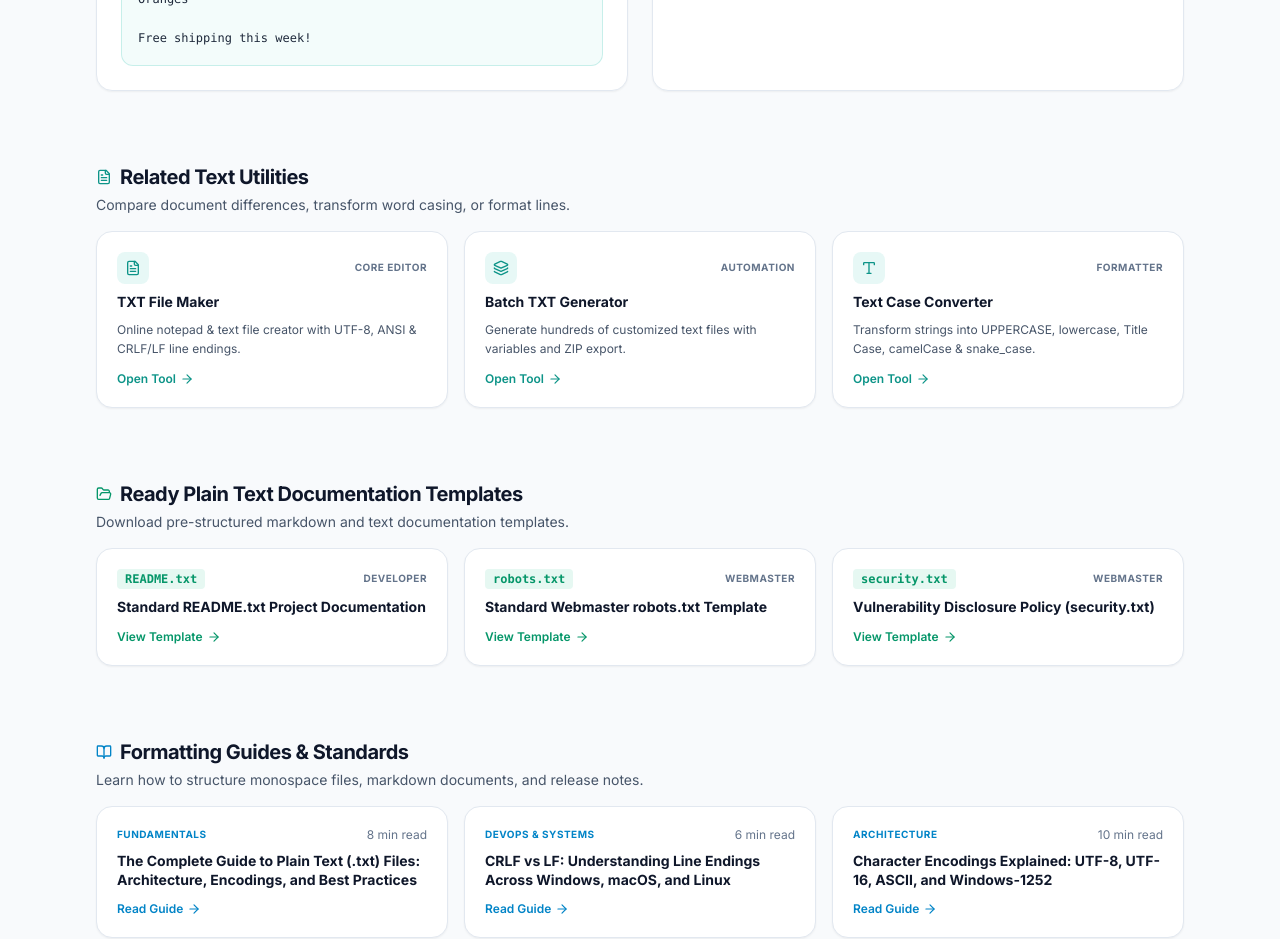
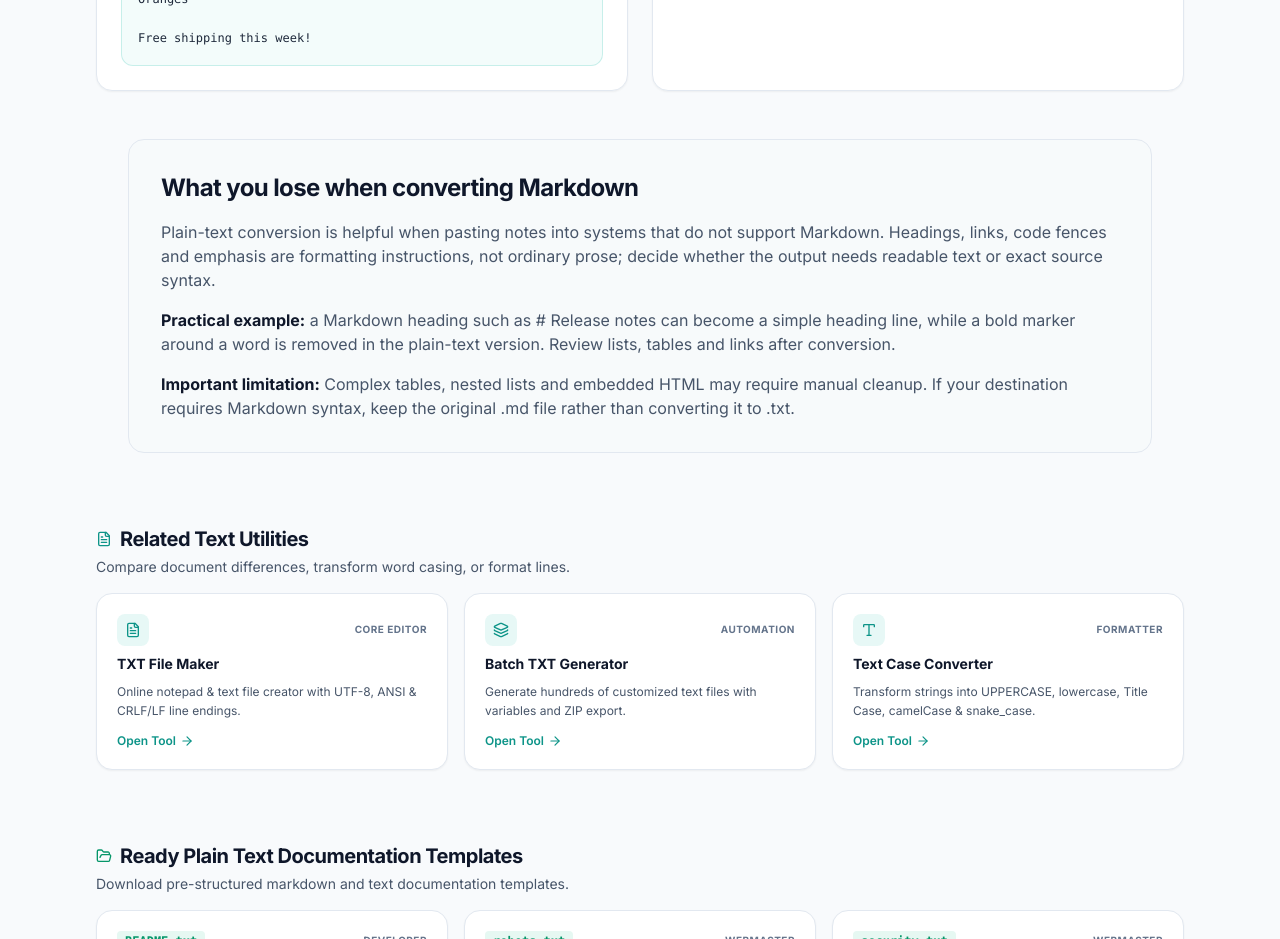
Before and after one commit to ismailattar631-netizen/Txtfilemaker, a Next.js app: page /tools/markdown-to-txt in a window 1280 px wide. Shown: the part 1720-2659 px from the top of the page. Built offline with nearby package versions, Linux system fonts and the light colour scheme.

Commit message:
content: add actionable guidance and limitations to markdown-to-txt

```diff
--- a/src/app/tools/markdown-to-txt/page.tsx
+++ b/src/app/tools/markdown-to-txt/page.tsx
@@ -289,6 +289,18 @@ Coffee & tea included.`}
         </div>
       </section>
 
+      {/* Task-specific editorial guidance */}
+      <section aria-labelledby="practical-guidance-markdown-to-txt" className="mx-auto max-w-6xl px-4 sm:px-6 lg:px-8">
+        <div className="rounded-2xl border border-slate-200 bg-slate-50/80 p-6 sm:p-8 dark:border-slate-800 dark:bg-slate-900/50">
+          <h2 id="practical-guidance-markdown-to-txt" className="text-xl sm:text-2xl font-bold tracking-tight text-slate-900 dark:text-white">What you lose when converting Markdown</h2>
+          <div className="mt-4 space-y-4 text-sm sm:text-base leading-7 text-slate-600 dark:text-slate-300">
+            <p>Plain-text conversion is helpful when pasting notes into systems that do not support Markdown. Headings, links, code fences and emphasis are formatting instructions, not ordinary prose; decide whether the output needs readable text or exact source syntax.</p>
+            <p><strong className="text-slate-900 dark:text-white">Practical example:</strong> a Markdown heading such as # Release notes can become a simple heading line, while a bold marker around a word is removed in the plain-text version. Review lists, tables and links after conversion.</p>
+            <p><strong className="text-slate-900 dark:text-white">Important limitation:</strong> Complex tables, nested lists and embedded HTML may require manual cleanup. If your destination requires Markdown syntax, keep the original .md file rather than converting it to .txt.</p>
+          </div>
+        </div>
+      </section>
+
       {/* Internal Linking: Related Tools */}
       <RelatedToolsSection
         title="Related Text Utilities"
```
